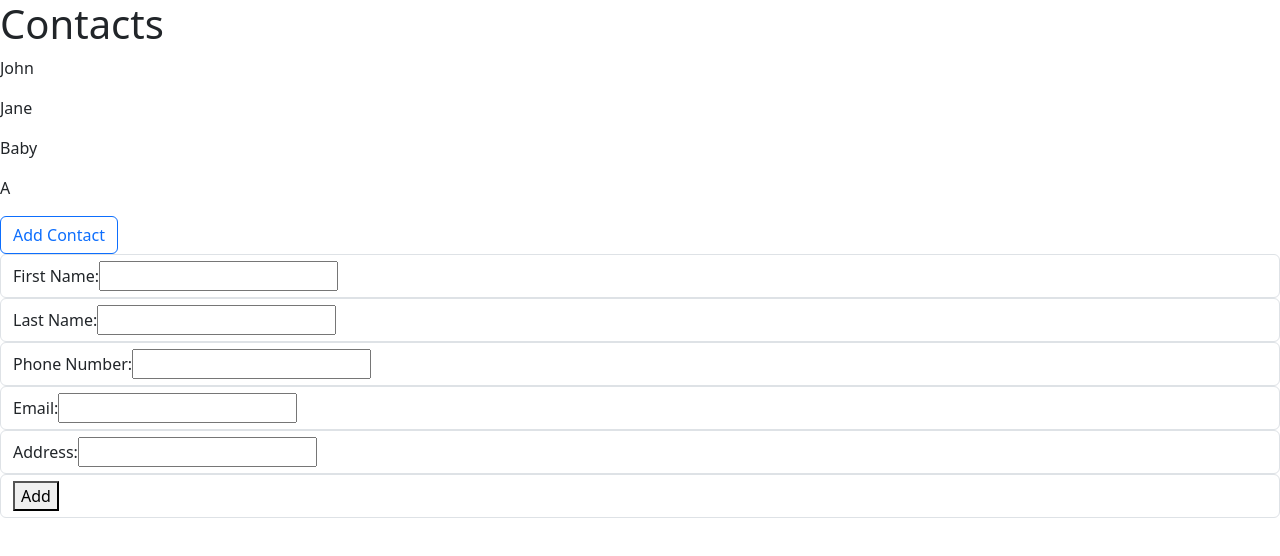
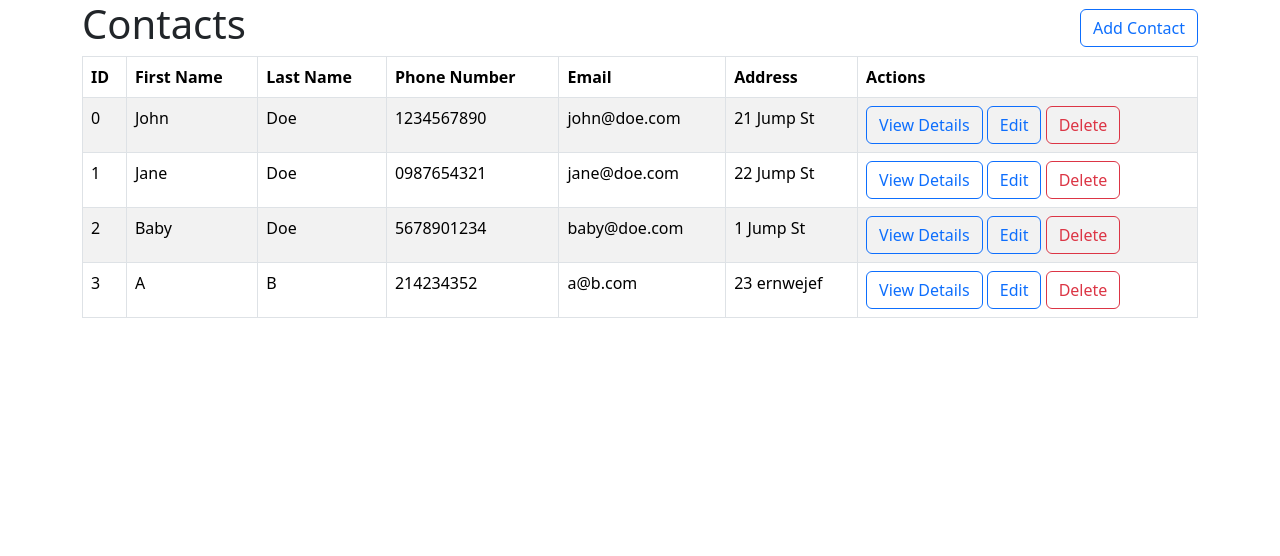
Before and after one commit to amanda-guo/contact-manager-crud-app, a React (Create React App) app: page / in a window 1280 px wide. Shown: the top 556 px of the page. Built offline with nearby package versions, Linux system fonts and the light colour scheme; data requests are answered from the project's data file; the HTML template or start-up script is replaced by a standard one.

Commit message:
some styling done

```diff
--- a/package.json
+++ b/package.json
@@ -12,6 +12,7 @@
     "react-bootstrap": "^2.9.1",
     "react-dom": "^18.2.0",
     "react-hook-form": "^7.48.2",
+    "react-router-dom": "^6.19.0",
     "react-scripts": "5.0.1",
     "web-vitals": "^2.1.4"
   },
--- a/src/App.js
+++ b/src/App.js
@@ -1,12 +1,19 @@
 import './App.css';
 import React from "react";
+import { BrowserRouter, Routes, Route } from "react-router-dom";
 import Home from './components/Home';
+import AddContact from './components/AddContact';
 
 function App() {
 
   return (
    <>
-    <Home/>
+    <BrowserRouter>
+      <Routes>
+        <Route path="/" element={<Home/>} />
+        <Route path="/addcontact" element={<AddContact />} />
+      </Routes>
+    </BrowserRouter>
    </>
   )
 }
--- a/src/components/AddContact.jsx
+++ b/src/components/AddContact.jsx
@@ -1,5 +1,6 @@
 import { useForm } from "react-hook-form";
 import axios from "axios";
+import PrimaryButton from "./PrimaryButton";
 
 function AddContact() {
   const {
@@ -42,6 +43,7 @@ function AddContact() {
           <button type="submit">Add</button>
         </div>
       </form>
+      <PrimaryButton type="outline-primary" text="Back" link="/" />
     </>
   );
 }
--- a/src/components/ContactList.jsx
+++ b/src/components/ContactList.jsx
@@ -1,5 +1,8 @@
 import React, { useEffect, useState } from "react";
 import axios from "axios";
+import { Table } from "react-bootstrap";
+import PrimaryButton from "./PrimaryButton";
+import Container from "react-bootstrap/Container";
 
 function ContactList() {
   const [contacts, setContacts] = useState([]);
@@ -18,14 +21,53 @@ function ContactList() {
 
   return (
     <>
-      {!error &&
-        contacts.map((item, i) => {
-          return (
-            <div key={i}>
-              <p>{item?.firstName}</p>
-            </div>
-          );
-        })}
+      <Container>
+        <Table striped bordered hover>
+          <thead>
+            <tr>
+              <th>ID</th>
+              <th>First Name</th>
+              <th>Last Name</th>
+              <th>Phone Number</th>
+              <th>Email</th>
+              <th>Address</th>
+              <th>Actions</th>
+            </tr>
+          </thead>
+          <tbody>
+            {!error &&
+              contacts.map((item, i) => {
+                return (
+                  <tr>
+                    <td>{i}</td>
+                    <td>{item?.firstName}</td>
+                    <td>{item?.lastName}</td>
+                    <td>{item?.phoneNumber}</td>
+                    <td>{item?.email}</td>
+                    <td>{item?.address}</td>
+                    <td>
+                      <PrimaryButton
+                        type="outline-primary"
+                        text="View Details"
+                        link="/"
+                      />
+                      <PrimaryButton
+                        type="outline-primary"
+                        text="Edit"
+                        link="/"
+                      />
+                      <PrimaryButton
+                        type="outline-danger"
+                        text="Delete"
+                        link="/"
+                      />
+                    </td>
+                  </tr>
+                );
+              })}
+          </tbody>
+        </Table>
+      </Container>
     </>
   );
 }
--- a/src/components/Home.jsx
+++ b/src/components/Home.jsx
@@ -1,15 +1,30 @@
 import React from "react";
 import ContactList from "./ContactList";
 import PrimaryButton from "./PrimaryButton";
-import AddContact from "./AddContact";
+import Container from "react-bootstrap/Container";
+import Row from "react-bootstrap/Row";
+import Col from "react-bootstrap/Col";
 
 function Home() {
   return (
     <>
-      <h1>Contacts</h1>
-      <ContactList />
-      <PrimaryButton text="Add Contact" />
-      <AddContact />
+      <Container>
+        <Row className="align-items-center">
+          <Col className="d-flex justify-content-start">
+            <h1>Contacts</h1>
+          </Col>
+          <Col className="d-flex justify-content-end">
+            <PrimaryButton
+              type="outline-primary"
+              text="Add Contact"
+              link="/addcontact"
+            />
+          </Col>
+        </Row>
+        <Row>
+          <ContactList />
+        </Row>
+      </Container>
     </>
   );
 }
--- a/src/components/PrimaryButton.jsx
+++ b/src/components/PrimaryButton.jsx
@@ -1,11 +1,20 @@
 import React from "react";
 import Button from "react-bootstrap/Button";
+import { useNavigate } from "react-router-dom";
 import "bootstrap/dist/css/bootstrap.min.css";
 
-function PrimaryButton({ text }) {
+function PrimaryButton({ type, text, link }) {
+  let navigate = useNavigate();
+  let path = link;
+  const routeChange = () => {
+    navigate(path);
+  };
+
   return (
     <>
-      <Button variant="outline-primary">{text}</Button>{" "}
+      <Button variant={type} onClick={routeChange}>
+        {text}
+      </Button>{" "}
     </>
   );
 }
```
Also changed, not shown: 1 other file (tests, documents, lock files or other folders).
